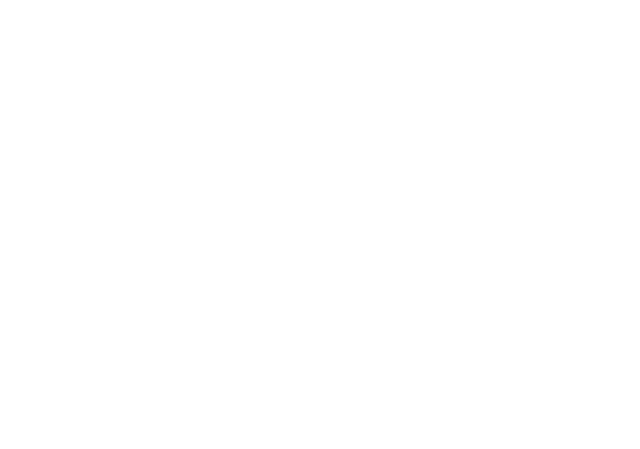
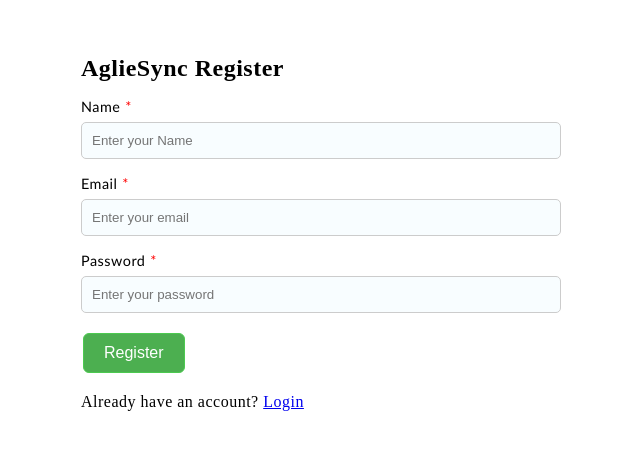
Before and after one commit to jainil524/AgileSync, a React (Vite) app: page /register in a window 1280 px wide. Before the commit this address had no page. Shown: the part 159-608 px from the top of the page, without its empty margins (319-959 px from the left). Built offline with nearby package versions, Linux system fonts and the light colour scheme; a web font is replaced by a local one.

Commit message:
Login Design has almost completed just integration with design is remaining

```diff
--- a/package.json
+++ b/package.json
@@ -10,6 +10,10 @@
     "preview": "vite preview"
   },
   "dependencies": {
+    "@emotion/react": "^11.11.4",
+    "@emotion/styled": "^11.11.0",
+    "@mui/icons-material": "^5.15.14",
+    "@mui/material": "^5.15.14",
     "dotenv": "^16.4.5",
     "react": "^18.2.0",
     "react-beautiful-dnd": "^13.1.1",
--- a/src/App.jsx
+++ b/src/App.jsx
@@ -1,7 +1,8 @@
 import React from 'react';
 import { Navigate, Route, Routes } from 'react-router-dom';
-import Login from './pages/Login/Login';
+import Login from './pages/Auth/Login/Login';
 import IndexRoutes from './routes/IndexRoutes';
+import Register from './pages/Auth/Register/Register';
 
 function App() {
   return (
@@ -10,6 +11,8 @@
         <Route path="/" element={<Navigate to="/app" replace={true} />}/>
         <Route path="/app/*" element={<IndexRoutes/>}/>
         <Route path="/login" element={<Login/>} />
+        <Route path="/register" element={<Register/>} />
+        <Route path="*" element={<h1>404 - Page Not Found</h1>} />
       </Routes>
     </>
   );
--- a/src/components/Form/InputBox/Input.jsx
+++ b/src/components/Form/InputBox/Input.jsx
@@ -11,7 +11,7 @@
                 id={id}
                 type={type}
                 placeholder={placeholder}
-                className={classes.join(' ')}
+                className={classes}
                 value={value}
                 onChange={(e)=> change(prev => e.target.value)}
             />
--- a/src/components/Form/css/Input.css
+++ b/src/components/Form/css/Input.css
@@ -41,3 +41,11 @@
     font-size: 0.78rem;
     color: red;
 }
+
+.input-wrapper:has(input.mandatory) label::after {
+    content: '*';
+    margin-left: 0.3rem;
+    color: red;
+    user-select: none;
+    -webkit-user-drag: none;
+}
--- a/src/pages/Login/hooks/useFieldValidator.js
+++ b/src/hooks/useFieldValidator.js
@@ -2,7 +2,9 @@
 
     let FieldFunction = {
         "email": validateEmail,
-        "password": passwordValidator
+        "password": passwordValidator,
+        "name": textValidator,
+        "text": textValidator
     };
 
     if(Fields.length === 0) return [true, true];
@@ -60,6 +62,18 @@
     return true;
 }
 
+function textValidator(name){
+    if(name.length === 0) return "Name is required";
+
+
+    let textFormatChecker = /^[a-zA-Z]+$/;
+
+
+    if(!textFormatChecker.test(name)) return "Name must contain only alphabets";
+
+    return true;
+
+}
 
 
 export default useFieldValidator
--- /dev/null
+++ b/src/pages/Auth/Login/Login.jsx
@@ -0,0 +1,91 @@
+// Login.jsx
+import React, { useState, useContext } from 'react';
+import { useNavigate,Link } from 'react-router-dom';
+
+import Input from '../../../components/Form/InputBox/Input'
+import SubmitButton from '../../../components/Form/SubmitButton/SubmitButton';
+import Form from '../../../components/Form/Form';
+import fetchRequest from '../../../utils/fetchAPIRequest';
+import useFieldValidator from '../../../hooks/useFieldValidator';
+import {UserContext} from '../../../contexts/UserContext';
+import { useEffect } from 'react';
+import '../css/Login.css';
+
+function Login() {
+    const [Email, setEmail] = useState('');
+    const [Password, setPassword] = useState('');
+    const [emailError, setEmailError] = useState(null);
+    const [passwordError, setPasswordError] = useState(null);
+    const { setUser } = useContext(UserContext);
+    const navigate = useNavigate();
+
+    useEffect(() => {
+        let userDetails = { username: Email.split("@")[0], email: Email}
+        localStorage.setItem("user",userDetails.username);
+        setUser(userDetails);
+    }, [Email]);
+
+    function handleSubmit(e, setFormError) {
+        e.preventDefault();
+
+        let [{ email }, { password }] = useFieldValidator([{ name: "email", value: Email }, { name: "password", value: Password }]);
+
+        console.log(email,password,typeof email,typeof password);
+
+        let isEmailValid = email == true;
+        let isPasswordValid = password == true;
+
+        setEmailError(email == true?null:email);
+        setPasswordError(password == true?null:password);
+
+        if(isEmailValid != true || isPasswordValid != true){
+            return;
+        }
+
+
+        // If validation passes, proceed with form submission
+        const p = fetchRequest("http://localhost:3000/login", { method: "POST", body: JSON.stringify({ email:Email, password:Password }), headers: { "Content-Type": "application/json" } });
+        p.then((data) => {
+
+            if(data.error){
+                setFormError(data.error);
+            }else{
+                navigate("/app");
+            }
+
+
+        }).catch((err) => {
+            console.log(err);
+        });
+
+
+    }
+
+    return (
+        <>
+            <div className="Login-wrapper">
+                <div className="LoginForm">
+
+                    <h2 className='Title'>AglieSync Login</h2>
+                    <Form actionUrl="http://localhost:3000/login" method="post" Submitfun={handleSubmit}>
+                        <div>
+                            <Input label="Email" id="email" type="email" placeholder="Enter your email" change={setEmail} error={emailError} classes='input-box mandatory' />
+                        </div>
+                        <div>
+                            <Input label="Password" id="password" type="password" placeholder="Enter your password" change={setPassword} error={passwordError} classes='input-box mandatory' />
+                        </div>
+                        <div>
+                            <SubmitButton title="Login"/>
+                        </div>
+                    </Form>
+
+                    <div>
+                        Don't have account? <Link to="/register">Register</Link>
+                    </div>
+                </div>
+            </div>
+        </>
+    );
+}
+
+export default Login;
--- a/src/pages/Login/Login.jsx
+++ b/src/pages/Auth/Register/Register.jsx
@@ -1,19 +1,21 @@
 // Login.jsx
 import React, { useState, useContext } from 'react';
-import { useNavigate } from 'react-router-dom';
+import { useNavigate,Link } from 'react-router-dom';
 
-import Input from '../../components/Form/InputBox/Input'
-import SubmitButton from '../../components/Form/SubmitButton/SubmitButton';
-import Form from '../../components/Form/Form';
-import fetchRequest from '../../utils/fetchAPIRequest';
-import useFieldValidator from './hooks/useFieldValidator';
-import {UserContext} from '../../contexts/UserContext';
+import Input from '../../../components/Form/InputBox/Input'
+import SubmitButton from '../../../components/Form/SubmitButton/SubmitButton';
+import Form from '../../../components/Form/Form';
+import fetchRequest from '../../../utils/fetchAPIRequest';
+import useFieldValidator from '../../../hooks/useFieldValidator';
+import {UserContext} from '../../../contexts/UserContext';
 import { useEffect } from 'react';
-import './css/Login.css';
+import '../css/Login.css';
 
 function Login() {
+    const [Name, setName] = useState('');
     const [Email, setEmail] = useState('');
     const [Password, setPassword] = useState('');
+    const [nameError, setNameError] = useState(null);
     const [emailError, setEmailError] = useState(null);
     const [passwordError, setPasswordError] = useState(null);
     const { setUser } = useContext(UserContext);
@@ -28,17 +30,17 @@
     function handleSubmit(e, setFormError) {
         e.preventDefault();
 
-        let [{ email }, { password }] = useFieldValidator([{ name: "email", value: Email }, { name: "password", value: Password }]);
+        let [{ name }, { email }, { password }] = useFieldValidator([{ name: "name", value: Name }, { name: "email", value: Email }, { name: "password", value: Password }]);
 
-        console.log(email,password,typeof email,typeof password);
-
+        let isNameValid = name == true;
         let isEmailValid = email == true;
         let isPasswordValid = password == true;
 
+        setNameError(name == true?null:name);
         setEmailError(email == true?null:email);
         setPasswordError(password == true?null:password);
 
-        if(isEmailValid != true || isPasswordValid != true){
+        if(isNameValid != true || isEmailValid != true || isPasswordValid != true){
             return;
         }
 
@@ -47,13 +49,10 @@
         const p = fetchRequest("http://localhost:3000/login", { method: "POST", body: JSON.stringify({ email:Email, password:Password }), headers: { "Content-Type": "application/json" } });
         p.then((data) => {
 
-            console.log(data);
             if(data.error){
-                console.log("Login Failed");
                 setFormError(data.error);
             }else{
-                console.log("Login Successfull");
-                navigate("/"); // Redirect to home page
+                navigate("/app");
             }
 
 
@@ -69,18 +68,24 @@
             <div className="Login-wrapper">
                 <div className="LoginForm">
 
-                    <h2 className='Title'>Kanban Login</h2>
+                    <h2 className='Title'>AglieSync Register</h2>
                     <Form actionUrl="http://localhost:3000/login" method="post" Submitfun={handleSubmit}>
                         <div>
-                            <Input label="Email" id="email" type="email" placeholder="Enter your email" change={setEmail} error={emailError} classes={["input-box"]} />
+                            <Input label="Name" id="name" type="text" placeholder="Enter your Name" change={setName} error={nameError} classes='input-box mandatory' />
+
+                            <Input label="Email" id="email" type="email" placeholder="Enter your email" change={setEmail} error={emailError} classes='input-box mandatory' />
                         </div>
                         <div>
-                            <Input label="Password" id="password" type="password" placeholder="Enter your password" change={setPassword} error={passwordError} classes={["input-box"]} />
+                            <Input label="Password" id="password" type="password" placeholder="Enter your password" change={setPassword} error={passwordError} classes='input-box mandatory' />
                         </div>
                         <div>
-                            <SubmitButton title="Login"/>
+                            <SubmitButton title="Register"/>
                         </div>
                     </Form>
+
+                    <div>
+                        Already have an account? <Link to="/Login">Login</Link>
+                    </div>
                 </div>
             </div>
         </>
```
Also changed, not shown: src/pages/Auth/css/Login.css (renamed from src/pages/Login/css/Login.css), 1 other file (tests, documents, lock files or other folders).
